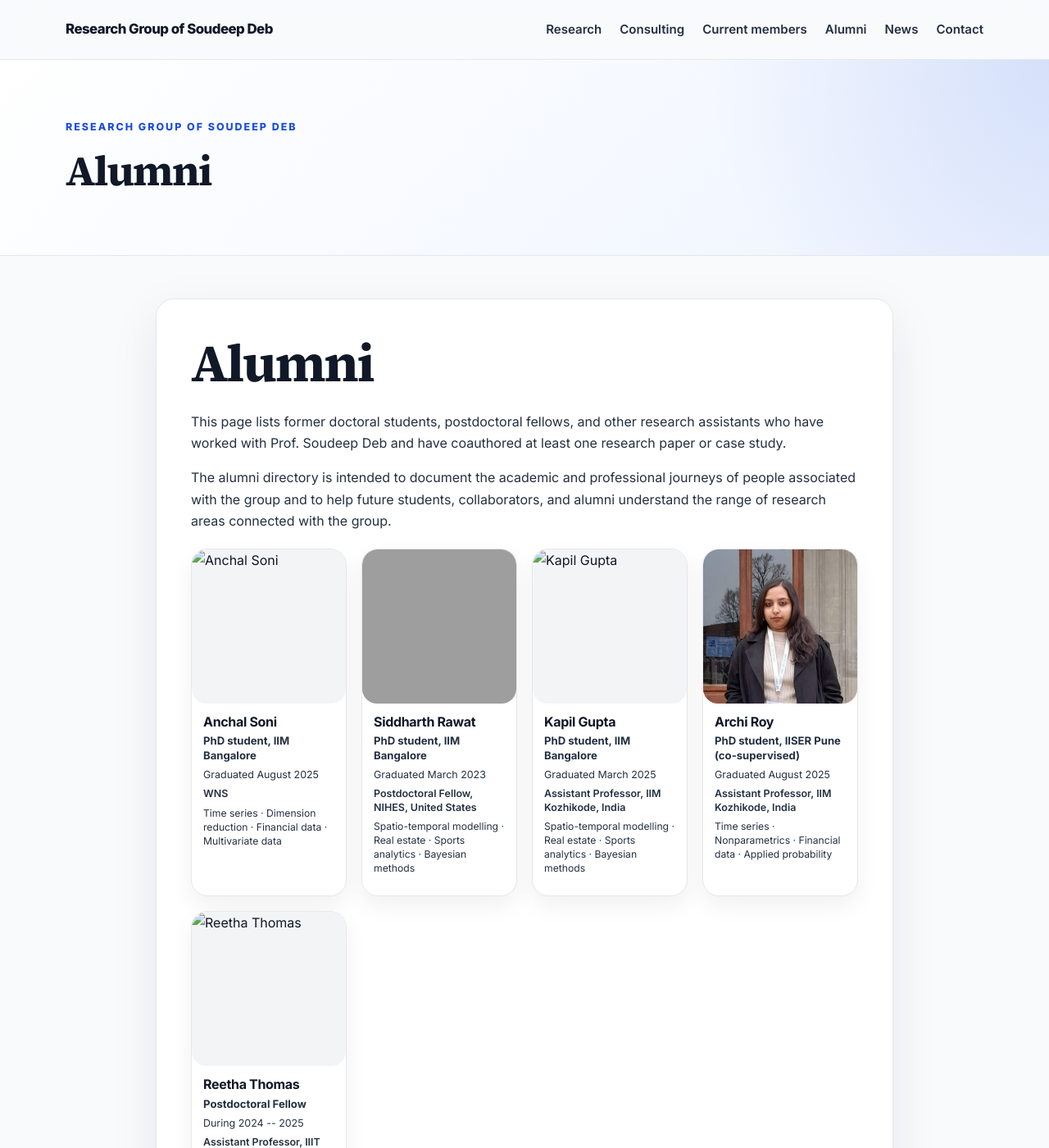
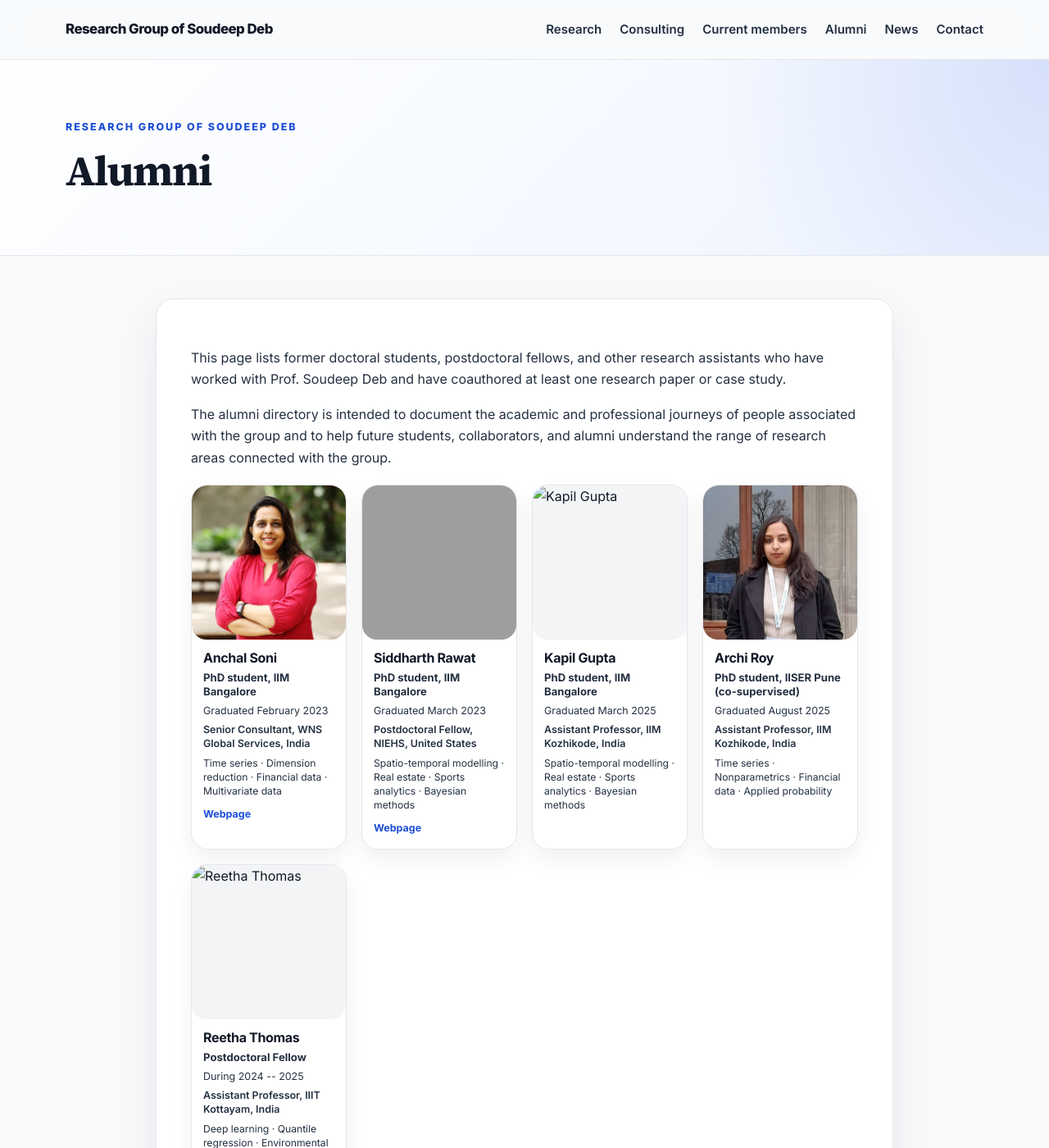
Before and after one commit to soudeepd/soudeeps-research-group, a Jekyll site: the page built from docs/_pages/alumni.md, in a window 1280 px wide and 1400 px high. Shown: the whole window at 82% size. Built offline with Jekyll 4.4.1, drawn with Linux system fonts in a browser that asks for light colours; grey boxes are pictures that could not be loaded.

Commit message:
added photos

```diff
--- a/docs/_data/alumni.yml
+++ b/docs/_data/alumni.yml
@@ -1,18 +1,18 @@
 - name: Anchal Soni
   image: /assets/images/alumni/Anchal_Soni.jpg
   role: PhD student, IIM Bangalore
-  period: Graduated August 2025
-  current: WNS
+  period: Graduated February 2023
+  current: Senior Consultant, WNS Global Services, India
   themes: Time series · Dimension reduction · Financial data · Multivariate data
-  webpage:
+  webpage: "https://www.linkedin.com/in/dr-anchal-agarwal-soni-790703251/"
 
 - name: Siddharth Rawat
-  image: /assets/images/members/Siddharth_Rawat.jpg
+  image: /assets/images/members/Siddharth_Rawat.png
   role: PhD student, IIM Bangalore
   period: Graduated March 2023
-  current: Postdoctoral Fellow, NIHES, United States
+  current: Postdoctoral Fellow, NIEHS, United States
   themes: Spatio-temporal modelling · Real estate · Sports analytics · Bayesian methods
-  webpage:
+  webpage: "https://rawatsid.github.io/"
 
 - name: Kapil Gupta
   image: /assets/images/members/Kapil_Gupta.jpg
@@ -36,4 +36,4 @@
   period: During 2024 -- 2025
   current: Assistant Professor, IIIT Kottayam, India
   themes: Deep learning · Quantile regression · Environmental research · Spatiotemporal data
-  webpage:
+  webpage: "https://www.linkedin.com/in/reetha-thomas-992999217/"
--- a/docs/_pages/alumni.md
+++ b/docs/_pages/alumni.md
@@ -3,8 +3,6 @@ layout: page
 title: Alumni
 permalink: /alumni/
 ---
-
-# Alumni
 
 This page lists former doctoral students, postdoctoral fellows, and other research assistants who have worked with Prof. Soudeep Deb and have coauthored at least one research paper or case study.
 
```
Also changed, not shown: docs/_pages/members.md (+0 -2 lines), docs/assets/images/alumni/Anchal_Soni.jpg (added), docs/assets/images/alumni/Reetha_Thomas.jpg (added), 2 other files.
